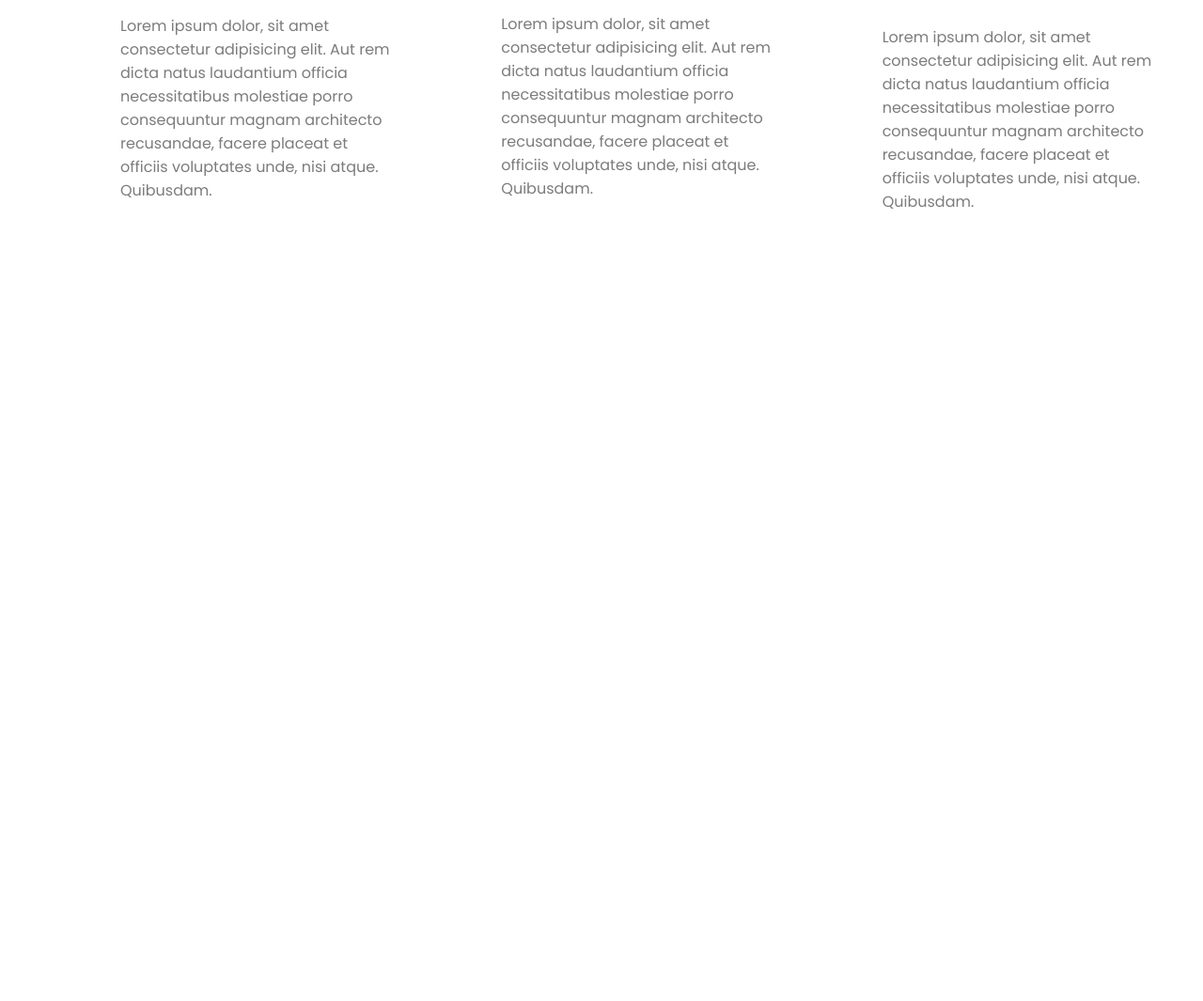
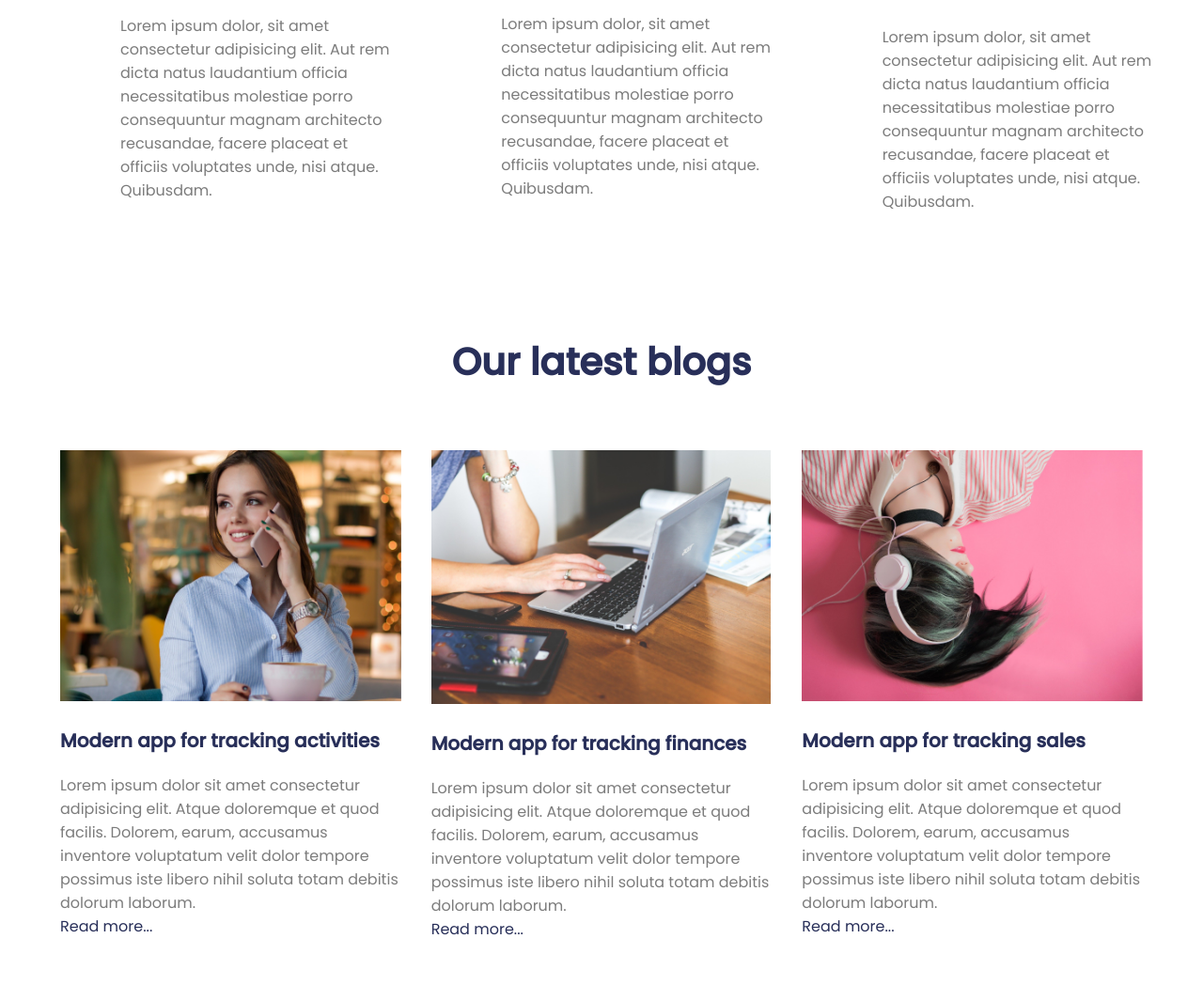
Before and after one commit to mrndolo/techwizz, a plain HTML site: page index.html in a window 1280 px wide. Shown: the part 5269-6334 px from the top of the page at 94% size. Before the commit the page ends 5544 px from the top, so only its background shows below. Drawn offline with Linux system fonts and the light colour scheme.

Commit message:
Blogs section of the website

```diff
--- a/index.html
+++ b/index.html
@@ -231,5 +231,29 @@
             </div>
         </div>
     </section>
+    <!-- Blog section -->
+    <section class="blogs">
+        <h1 class="blog-h1">Our latest blogs</h1>
+        <div class="grid-wrapper">
+            <div class="blog">
+                <img src="./images/blog1.png" alt="">
+                <h1>Modern app for tracking activities</h1>
+                <p>Lorem ipsum dolor sit amet consectetur adipisicing elit. Atque doloremque et quod facilis. Dolorem, earum, accusamus inventore voluptatum velit dolor tempore possimus iste libero nihil soluta totam debitis dolorum laborum.</p>
+                <a href="#">Read more...</a>
+            </div>
+            <div class="blog">
+                <img src="./images/blog2.png" alt="">
+                <h1>Modern app for tracking finances</h1>
+                <p>Lorem ipsum dolor sit amet consectetur adipisicing elit. Atque doloremque et quod facilis. Dolorem, earum, accusamus inventore voluptatum velit dolor tempore possimus iste libero nihil soluta totam debitis dolorum laborum.</p>
+                <a href="#">Read more...</a>
+            </div>
+            <div class="blog">
+                <img src="./images/blog3.png" alt="">
+                <h1>Modern app for tracking sales</h1>
+                <p>Lorem ipsum dolor sit amet consectetur adipisicing elit. Atque doloremque et quod facilis. Dolorem, earum, accusamus inventore voluptatum velit dolor tempore possimus iste libero nihil soluta totam debitis dolorum laborum.</p>
+                <a href="#">Read more...</a>
+            </div>
+        </div>
+    </section>
 </body>
 </html>
--- a/style.css
+++ b/style.css
@@ -351,6 +351,33 @@ header {
 .review p {
     padding-left: 80px;
 }
+/* Blogs section */
+.blogs {
+    margin-top: 80px;
+}
+.blogs .grid-wrapper {
+    padding: 4rem;
+}
+.blog {
+    min-height: 400px;
+}
+.blog h1 {
+    margin: 20px 0;
+    font-size: 20px;
+}
+.blog a {
+    color: #282f59;
+}
+.blog img {
+    width: 100%;
+    max-height: 300px;
+}
+.blog-h1 {
+    font-size: 40px;
+    text-align: center;
+}
+
+
 
 
 /* Animations */
```
